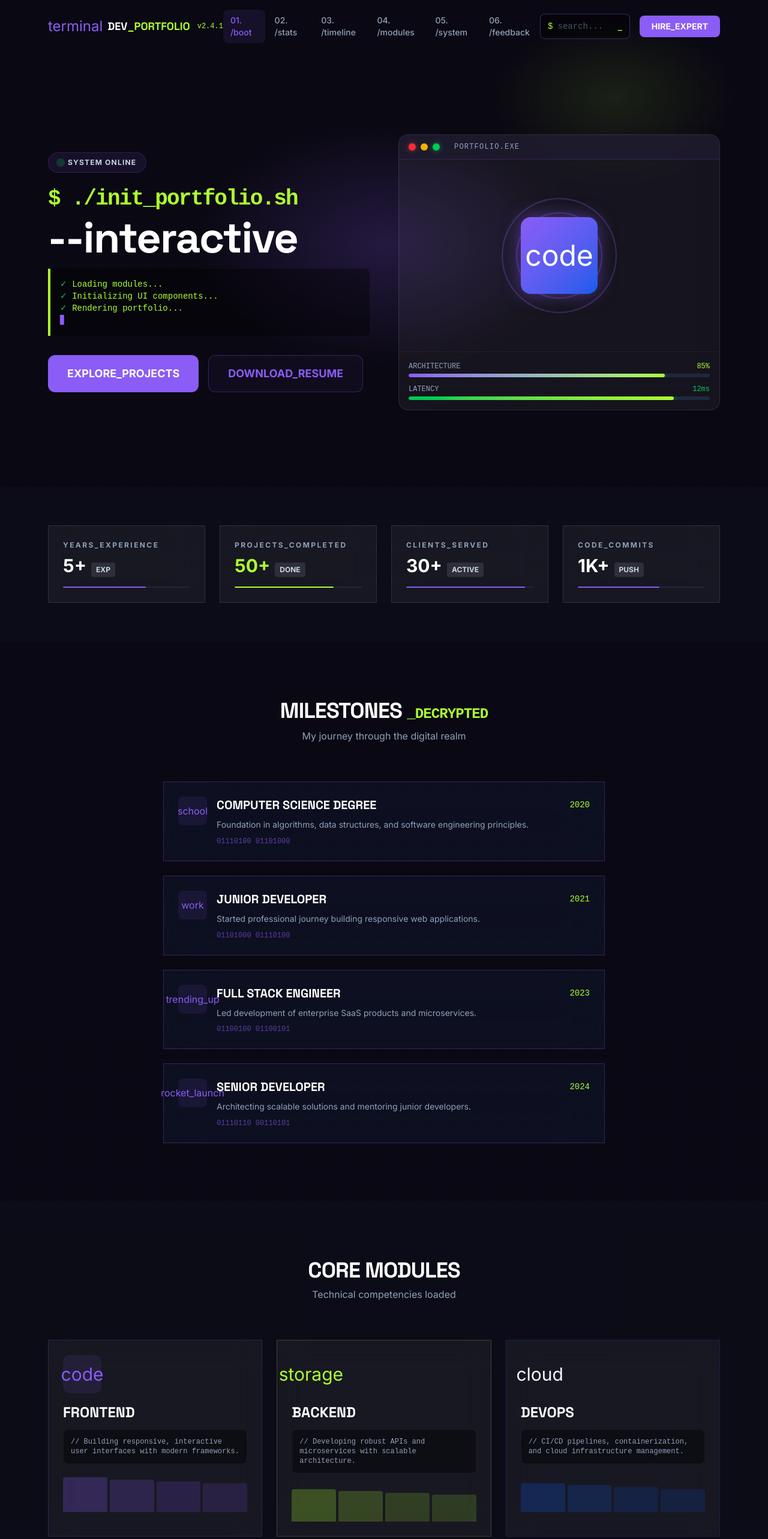
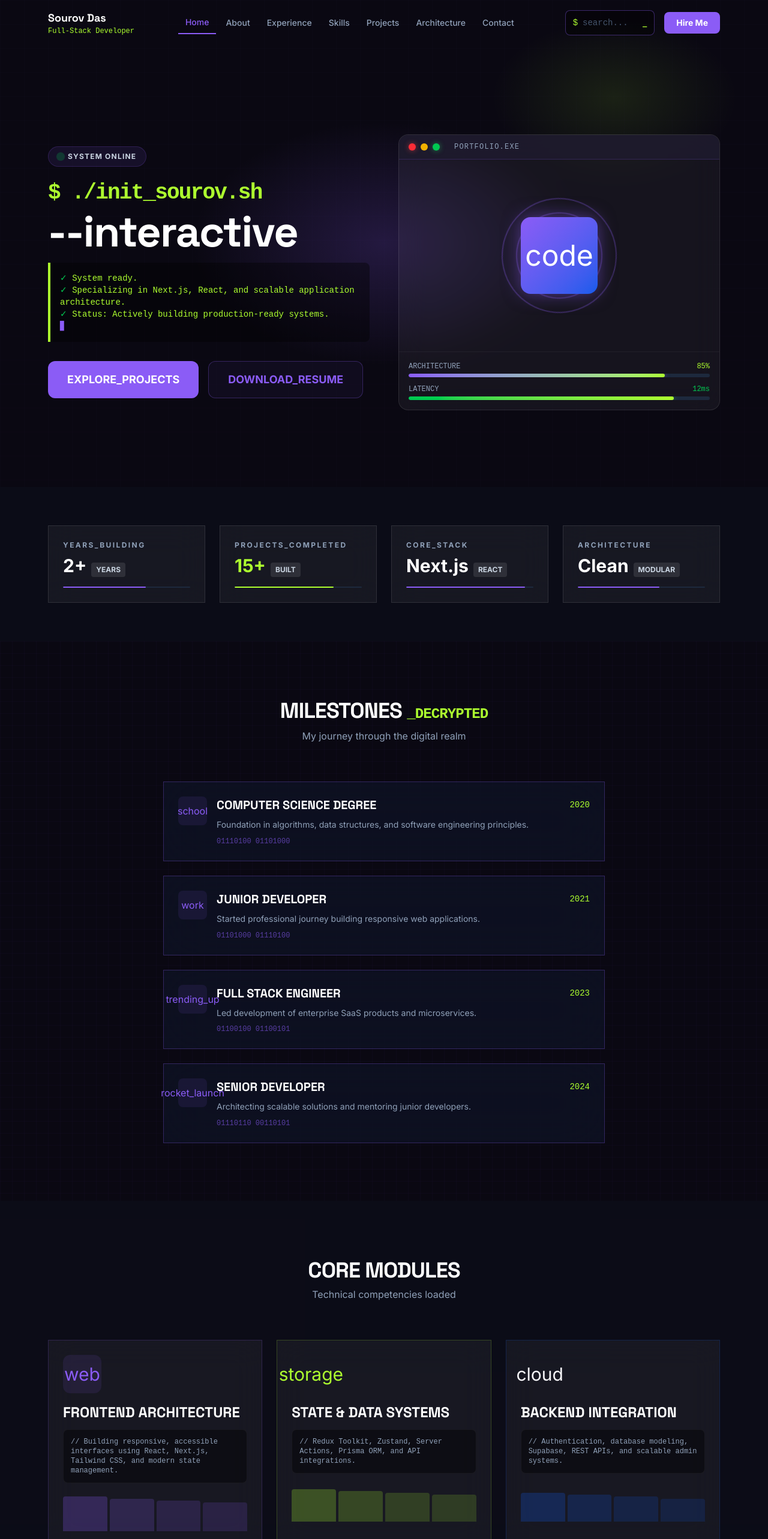
Before and after one commit to sourov808/my-portfolio, a Next.js app: page / in a window 1280 px wide. Shown: the top 2566 px of the page at 60% size. Built offline with nearby package versions, Linux system fonts and the light colour scheme.

Commit message:
somethings

```diff
--- a/app/components/Footer.tsx
+++ b/app/components/Footer.tsx
@@ -5,15 +5,15 @@ const socialLinks = [
 ];
 
 const systemLogs = [
-  '[SYSTEM] Portfolio v2.4.1 initialized',
+  '[SYSTEM] Portfolio v2.3.1 initialized',
   '[LOAD] All modules loaded successfully',
-  '[NET] Connection established: localhost',
+  '[NET] Connection established: sourov.dev',
   '[SEC] SSL certificate valid',
   '[DB] PostgreSQL connected on port 5432',
   '[API] REST endpoints responsive',
   '[CACHE] Redis cache hit rate: 94%',
-  '[LOG] All systems operational',
-  '[MONITOR] CPU: 23% | Memory: 4.2GB',
+  '[LOG] Production Ready',
+  '[KERNEL] sourov.dev.system',
 ];
 
 export default function Footer() {
@@ -33,10 +33,10 @@ export default function Footer() {
         <div className="flex flex-col md:flex-row items-center justify-between gap-6">
           <div className="text-center md:text-left">
             <p className="text-slate-400 text-sm">
-              © 2024 DEV_PORTFOLIO <span className="text-cyber-lime font-mono">v2.4.1</span>
+              © 2024 DEV_PORTFOLIO <span className="text-cyber-lime font-mono">v2.3.1</span>
             </p>
             <p className="font-mono text-xs text-slate-600 mt-1">
-              SHA256: a1b2c3d4e5f6... (signature)
+              KERNEL: sourov.dev.system | Production Ready
             </p>
           </div>
 
--- a/app/components/Header.tsx
+++ b/app/components/Header.tsx
@@ -3,12 +3,13 @@
 import { useState, useEffect } from 'react';
 
 const navLinks = [
-  { href: '#hero', label: '01. /boot' },
-  { href: '#stats', label: '02. /stats' },
-  { href: '#timeline', label: '03. /timeline' },
-  { href: '#skills', label: '04. /modules' },
-  { href: '#playground', label: '05. /system' },
-  { href: '#testimonials', label: '06. /feedback' },
+  { href: '#hero', label: 'Home' },
+  { href: '#about', label: 'About' },
+  { href: '#experience', label: 'Experience' },
+  { href: '#skills', label: 'Skills' },
+  { href: '#projects', label: 'Projects' },
+  { href: '#architecture', label: 'Architecture' },
+  { href: '#contact', label: 'Contact' },
 ];
 
 export default function Header() {
@@ -38,10 +39,9 @@ export default function Header() {
       scrolled ? 'bg-[#0a0812]/90 backdrop-blur-md border-b border-primary/20' : ''
     }`}>
       <div className="max-w-7xl mx-auto px-6 md:px-20 py-4 flex items-center justify-between">
-        <a href="#hero" className="flex items-center gap-2 group">
-          <span className="material-symbols-outlined text-primary text-2xl">terminal</span>
-          <span className="font-display font-bold text-white text-lg">DEV<span className="text-cyber-lime">_PORTFOLIO</span></span>
-          <span className="text-cyber-lime font-mono text-xs ml-1">v2.4.1</span>
+        <a href="#hero" className="flex flex-col group">
+          <span className="font-display font-bold text-white text-lg">Sourov Das</span>
+          <span className="text-cyber-lime font-mono text-xs">Full-Stack Developer</span>
         </a>
 
         <nav className="hidden md:flex items-center gap-1">
@@ -49,10 +49,10 @@ export default function Header() {
             <a
               key={link.href}
               href={link.href}
-              className={`px-3 py-2 text-sm font-medium transition-all duration-200 rounded-lg ${
+              className={`px-3 py-2 text-sm font-medium transition-all duration-200 ${
                 activeSection === link.href.slice(1)
-                  ? 'bg-primary/10 text-primary'
-                  : 'text-slate-400 hover:text-white hover:bg-white/5'
+                  ? 'text-primary border-b-2 border-primary'
+                  : 'text-slate-400 hover:text-white'
               }`}
             >
               {link.label}
@@ -71,7 +71,7 @@ export default function Header() {
             <span className="animate-blink text-cyber-lime ml-1">_</span>
           </div>
           <button className="bg-primary hover:bg-primary/90 text-white text-sm font-bold px-5 py-2 rounded-lg transition-all duration-200 hover:scale-105 hover:shadow-[0_0_20px_rgba(139,92,246,0.6)]">
-            HIRE_EXPERT
+            Hire Me
           </button>
         </div>
       </div>
--- a/app/components/Hero.tsx
+++ b/app/components/Hero.tsx
@@ -22,15 +22,15 @@ export default function Hero() {
             </div>
 
             <h1 className="font-display font-black text-5xl md:text-6xl lg:text-7xl text-white tracking-tight leading-none mb-4">
-              <span className="text-cyber-lime font-mono text-3xl md:text-4xl block mb-2">$ ./init_portfolio.sh</span>
+              <span className="text-cyber-lime font-mono text-3xl md:text-4xl block mb-2">$ ./init_sourov.sh</span>
               --interactive
             </h1>
 
             <div className="border-l-4 border-cyber-lime bg-black/40 p-4 rounded-r-lg mb-8">
               <p className="font-mono text-cyber-lime text-sm">
-                <span className="text-green-500">✓</span> Loading modules...<br />
-                <span className="text-green-500">✓</span> Initializing UI components...<br />
-                <span className="text-green-500">✓</span> Rendering portfolio...<br />
+                <span className="text-green-500">✓</span> System ready.<br />
+                <span className="text-green-500">✓</span> Specializing in Next.js, React, and scalable application architecture.<br />
+                <span className="text-green-500">✓</span> Status: Actively building production-ready systems.<br />
                 <span className="text-primary animate-blink">▋</span>
               </p>
             </div>
--- a/app/components/Playground.tsx
+++ b/app/components/Playground.tsx
@@ -1,12 +1,12 @@
 'use client';
 
 const nodes = [
-  { id: 1, label: 'API Gateway', icon: 'alt_route', status: 'healthy', x: 20, y: 30 },
-  { id: 2, label: 'Auth Service', icon: 'lock', status: 'healthy', x: 50, y: 20 },
-  { id: 3, label: 'Database', icon: 'database', status: 'healthy', x: 80, y: 30 },
-  { id: 4, label: 'Cache', icon: 'memory', status: 'healthy', x: 35, y: 60 },
-  { id: 5, label: 'Queue', icon: 'sync', status: 'healthy', x: 65, y: 60 },
-  { id: 6, label: 'CDN', icon: 'public', status: 'healthy', x: 50, y: 85 },
+  { id: 1, label: 'E-Commerce Admin', icon: 'admin_panel_settings', status: 'healthy', x: 20, y: 30 },
+  { id: 2, label: 'Blog Platform', icon: 'article', status: 'healthy', x: 50, y: 20 },
+  { id: 3, label: 'Recipe App', icon: 'restaurant_menu', status: 'healthy', x: 80, y: 30 },
+  { id: 4, label: 'Prisma DB', icon: 'storage', status: 'healthy', x: 35, y: 60 },
+  { id: 5, label: 'Redux Store', icon: 'sync', status: 'healthy', x: 65, y: 60 },
+  { id: 6, label: 'Supabase', icon: 'cloud', status: 'healthy', x: 50, y: 85 },
 ];
 
 export default function Playground() {
@@ -71,30 +71,30 @@ export default function Playground() {
           <div className="glass-panel rounded-2xl p-6">
             <div className="flex items-center gap-2 mb-4">
               <span className="w-2 h-2 bg-green-500 rounded-full animate-pulse"></span>
-              <span className="font-mono text-sm text-slate-300">API Gateway</span>
+              <span className="font-mono text-sm text-slate-300">E-Commerce Admin</span>
             </div>
 
             <div className="flex gap-2 mb-4">
               <span className="bg-green-500/20 text-green-500 text-xs font-bold px-2 py-1 rounded">HEALTHY</span>
-              <span className="bg-primary/20 text-primary text-xs font-bold px-2 py-1 rounded">v2.4.1</span>
+              <span className="bg-primary/20 text-primary text-xs font-bold px-2 py-1 rounded">Next.js</span>
             </div>
 
             <div className="space-y-3 mb-6">
               <div className="flex justify-between text-xs">
-                <span className="text-slate-400">Latency</span>
-                <span className="text-cyber-lime font-mono">12ms</span>
+                <span className="text-slate-400">Stack</span>
+                <span className="text-cyber-lime font-mono">Prisma</span>
               </div>
               <div className="flex justify-between text-xs">
-                <span className="text-slate-400">Throughput</span>
-                <span className="text-white font-mono">2.4k/s</span>
+                <span className="text-slate-400">UI</span>
+                <span className="text-white font-mono">Tailwind</span>
               </div>
               <div className="flex justify-between text-xs">
-                <span className="text-slate-400">CPU</span>
-                <span className="text-white font-mono">23%</span>
+                <span className="text-slate-400">Auth</span>
+                <span className="text-white font-mono">Enabled</span>
               </div>
               <div className="flex justify-between text-xs">
-                <span className="text-slate-400">Error Rate</span>
-                <span className="text-green-500 font-mono">0.01%</span>
+                <span className="text-slate-400">Status</span>
+                <span className="text-green-500 font-mono">Production</span>
               </div>
             </div>
 
--- a/app/components/Skills.tsx
+++ b/app/components/Skills.tsx
@@ -2,23 +2,23 @@
 
 const skills = [
   {
-    icon: 'code',
-    title: 'Frontend',
-    description: 'Building responsive, interactive user interfaces with modern frameworks.',
+    icon: 'web',
+    title: 'Frontend Architecture',
+    description: 'Building responsive, accessible interfaces using React, Next.js, Tailwind CSS, and modern state management.',
     progress: [90, 85, 80, 75],
     borderColor: 'primary',
   },
   {
     icon: 'storage',
-    title: 'Backend',
-    description: 'Developing robust APIs and microservices with scalable architecture.',
+    title: 'State & Data Systems',
+    description: 'Redux Toolkit, Zustand, Server Actions, Prisma ORM, and API integrations.',
     progress: [85, 80, 75, 70],
     borderColor: 'cyber-lime',
   },
   {
     icon: 'cloud',
-    title: 'DevOps',
-    description: 'CI/CD pipelines, containerization, and cloud infrastructure management.',
+    title: 'Backend Integration',
+    description: 'Authentication, database modeling, Supabase, REST APIs, and scalable admin systems.',
     progress: [75, 70, 65, 60],
     borderColor: 'electric-blue',
   },
--- a/app/components/Stats.tsx
+++ b/app/components/Stats.tsx
@@ -1,10 +1,10 @@
 'use client';
 
 const stats = [
-  { label: 'YEARS_EXPERIENCE', value: '5+', suffix: 'EXP', color: 'primary' },
-  { label: 'PROJECTS_COMPLETED', value: '50+', suffix: 'DONE', color: 'cyber-lime' },
-  { label: 'CLIENTS_SERVED', value: '30+', suffix: 'ACTIVE', color: 'electric-blue' },
-  { label: 'CODE_COMMITS', value: '1K+', suffix: 'PUSH', color: 'primary' },
+  { label: 'YEARS_BUILDING', value: '2+', suffix: 'YEARS', color: 'primary' },
+  { label: 'PROJECTS_COMPLETED', value: '15+', suffix: 'BUILT', color: 'cyber-lime' },
+  { label: 'CORE_STACK', value: 'Next.js', suffix: 'REACT', color: 'electric-blue' },
+  { label: 'ARCHITECTURE', value: 'Clean', suffix: 'MODULAR', color: 'primary' },
 ];
 
 export default function Stats() {
--- a/app/components/Testimonials.tsx
+++ b/app/components/Testimonials.tsx
@@ -2,22 +2,22 @@
 
 const testimonials = [
   {
-    name: 'Sarah Chen',
-    title: 'CTO @ TechCorp',
-    quote: 'Exceptional developer who transformed our legacy system into a modern, scalable platform. The attention to detail and code quality is outstanding.',
-    avatar: 'SC',
+    name: 'Alex Rivera',
+    title: 'Senior Developer @ CodeLabs',
+    quote: 'Cleanest code I have seen in years. Modular architecture and attention to UI precision make every project a success.',
+    avatar: 'AR',
   },
   {
-    name: 'Marcus Johnson',
-    title: 'Product Manager @ StartupX',
-    quote: 'Delivered our MVP 2 weeks ahead of schedule. Creative problem-solving and excellent communication throughout the project.',
-    avatar: 'MJ',
+    name: 'Jordan Park',
+    title: 'Tech Lead @ DevHouse',
+    quote: 'Exceptional problem-solving skills with a strong architecture mindset. Delivers scalable solutions consistently.',
+    avatar: 'JP',
   },
   {
-    name: 'Emily Rodriguez',
-    title: 'Engineering Lead @ InnovateCo',
-    quote: 'A true full-stack developer who can handle everything from database design to polished UI. Highly recommend for any project.',
-    avatar: 'ER',
+    name: 'Sam Taylor',
+    title: 'Engineering Manager @ BuildFast',
+    quote: 'Brings creative ideas to the table while maintaining clean, maintainable code. A pleasure to collaborate with.',
+    avatar: 'ST',
   },
 ];
 
--- a/app/layout.tsx
+++ b/app/layout.tsx
@@ -25,7 +25,7 @@ export default function RootLayout({
   children: React.ReactNode;
 }>) {
   return (
-    <html lang="en" className="dark" suppressHydrationWarning>
+    <html lang="en" className="dark" suppressContentEditableWarning>
       <body className={`${inter.variable} ${spaceGrotesk.variable} bg-[#0a0812] text-slate-300 antialiased`}>
         {children}
       </body>
```
